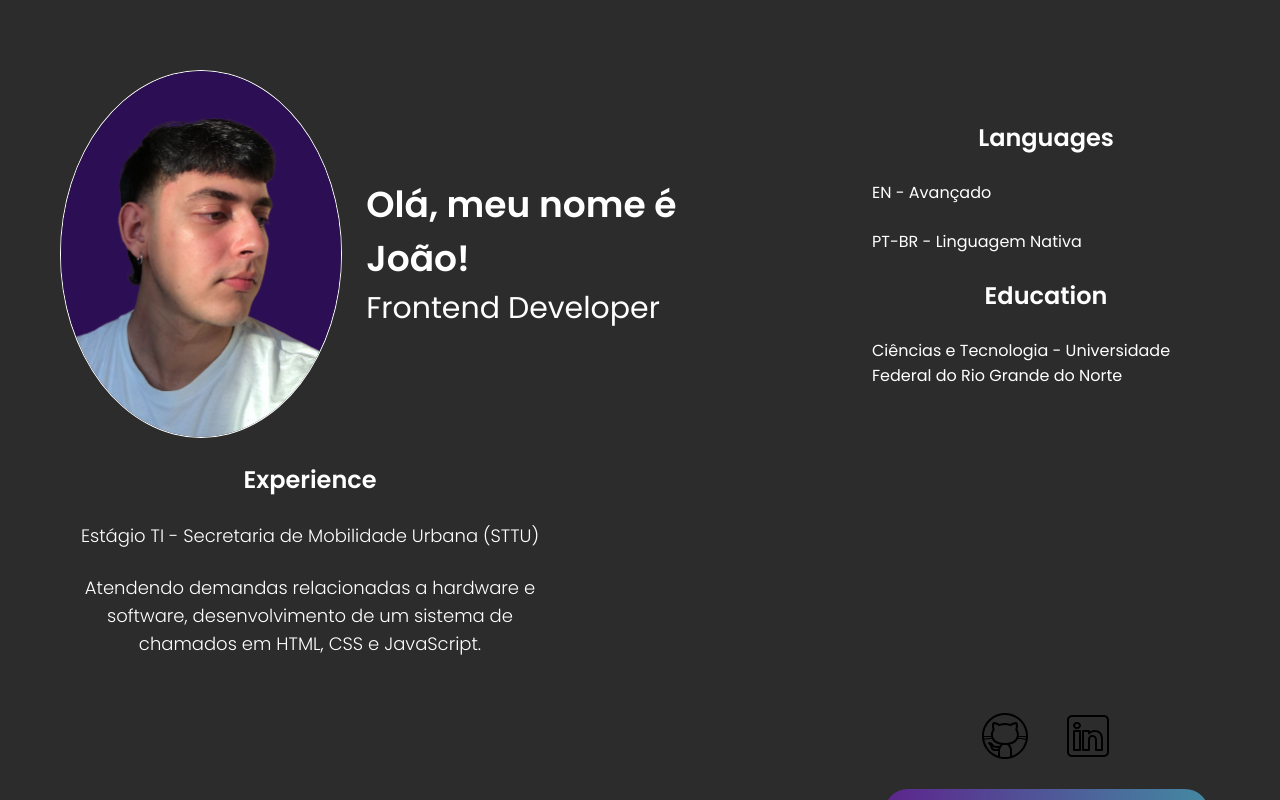
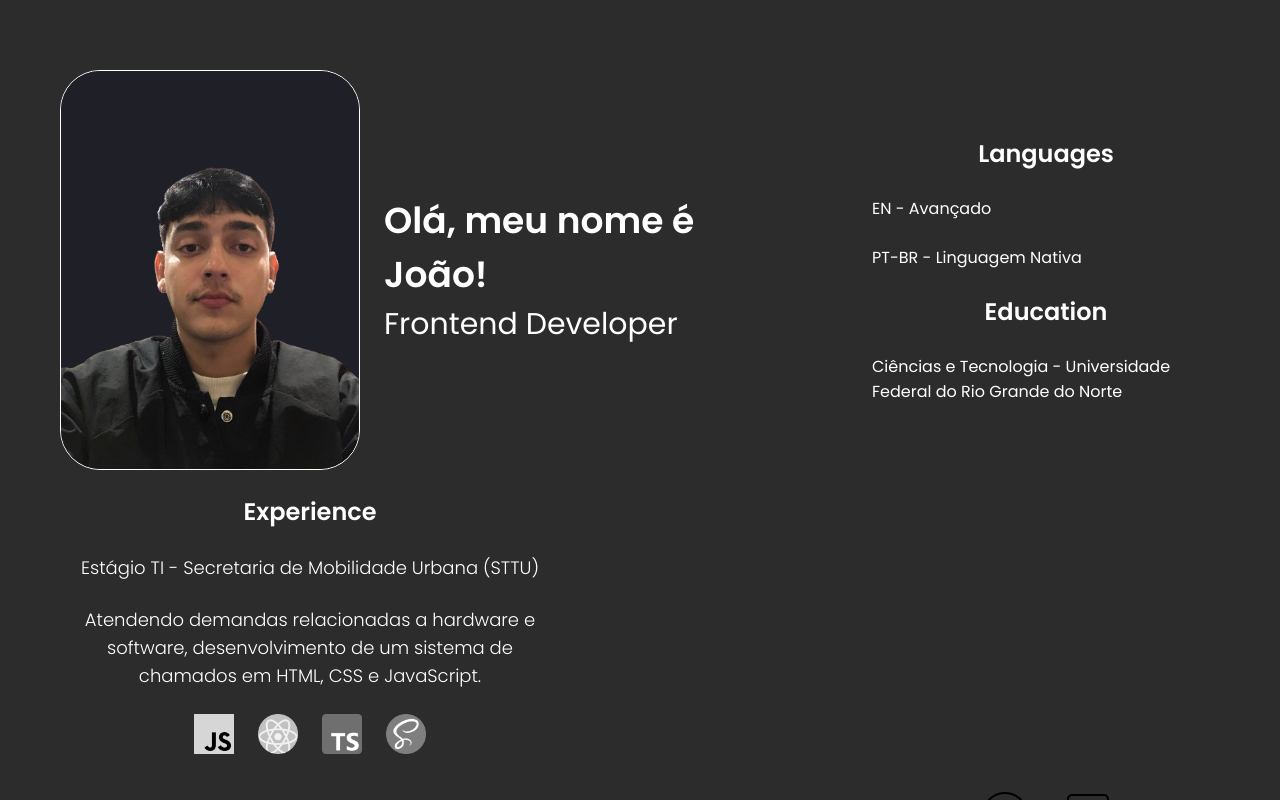
Before and after one commit to jpmedeiross/my-portifolio, a Next.js app: page / in a window 1280 px wide. Built offline with nearby package versions, Linux system fonts and the light colour scheme.

Commit message:
adicionando alguns componentes

```diff
--- a/src/app/components/header/experience/experience.scss
+++ b/src/app/components/header/experience/experience.scss
@@ -7,6 +7,15 @@
     gap: 24px;
 
     grid-area: experience;
+
+    .experience-time {
+        display: flex;
+        gap: 24px;
+    }
+
+    img {
+        filter: grayscale(100%);
+    }
 
     p {
         font-weight: 300;
--- a/src/app/components/header/experience/experience.tsx
+++ b/src/app/components/header/experience/experience.tsx
@@ -1,3 +1,5 @@
+import Image from "next/image";
+
 import { SectionTitle } from "../sectionTitle/section-title"
 
 import "./experience.scss"
@@ -9,7 +11,42 @@ export function Experience() {
             <p>Estágio TI - Secretaria de Mobilidade Urbana (STTU)</p>
             <p>Atendendo demandas relacionadas a hardware e software, desenvolvimento de um sistema de chamados em HTML, CSS e JavaScript.</p>
             <div className="experience-time">
-
+                <div>
+                    <Image
+                        src="/js.png"
+                        alt="js"
+                        width={40}
+                        height={40}
+                        priority
+                    />
+                </div>
+                <div>
+                    <Image
+                        src="/react.png"
+                        alt="react"
+                        width={40}
+                        height={40}
+                        priority
+                    />
+                </div>
+                <div>
+                    <Image
+                        src="/typescript.png"
+                        alt="ts"
+                        width={40}
+                        height={40}
+                        priority
+                    />
+                </div>
+                <div>
+                    <Image
+                        src="/sass.png"
+                        alt="sass"
+                        width={40}
+                        height={40}
+                        priority
+                    />
+                </div>
             </div>
         </div>
     )
--- a/src/app/components/header/header.scss
+++ b/src/app/components/header/header.scss
@@ -39,7 +39,7 @@
         }
 
         img {
-            border-radius: 100%;
+            border-radius: 40px;
             border: 1px solid white;
         }
     }
--- a/src/app/components/header/header.tsx
+++ b/src/app/components/header/header.tsx
@@ -10,10 +10,10 @@ export function Header(){
           <h2>Frontend Developer</h2>
         </div>
         <Image
-          src="/jp2.png"
+          src="/joao.png"
           alt="João Pedro"
-          width={298}
-          height={368}
+          width={300}
+          height={400}
           priority
         />
       </div>
--- a/src/app/components/header/social-btns/social-btns.scss
+++ b/src/app/components/header/social-btns/social-btns.scss
@@ -2,6 +2,7 @@
     display: flex;
     align-items: center;
     gap: 24px;
+    margin-bottom: 5px;
 
     a {
         height: 59px;
--- a/src/app/components/header/styles/home.scss
+++ b/src/app/components/header/styles/home.scss
@@ -20,7 +20,7 @@
             width: 100%;
 
             .btn-primary {
-                background: linear-gradient(to right, #5c258d, #4389a2);
+                background: linear-gradient(to right, #0f2027, #203a43, #2c5364);
                 border-radius: 24px;
                 width: 325px;
                 padding: 12px;
--- a/src/app/layout.tsx
+++ b/src/app/layout.tsx
@@ -15,7 +15,7 @@ export default function RootLayout({
   children: React.ReactNode;
 }>) {
   return (
-    <html lang="en">
+    <html lang="pt-br">
       <body className={inter.className}>{children}</body>
     </html>
   );
```
Also changed, not shown: public/joao.png (added).
